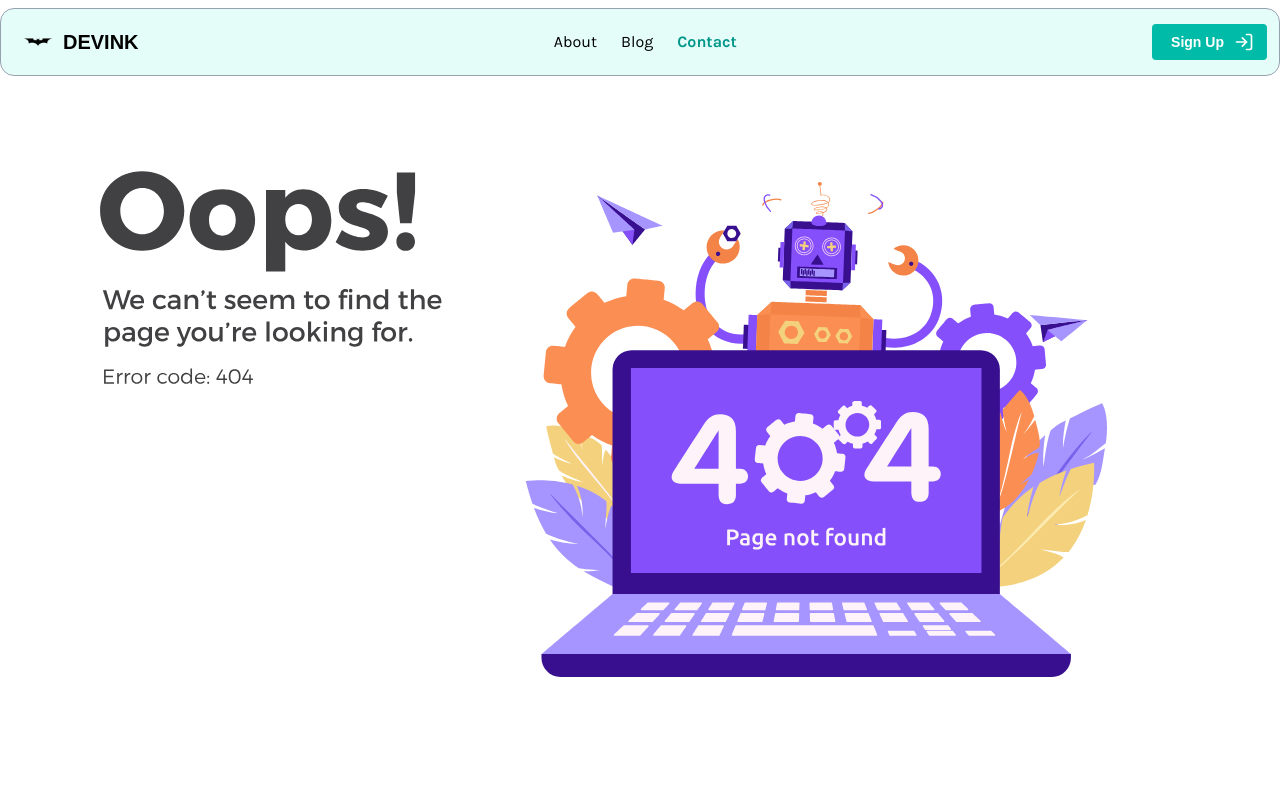
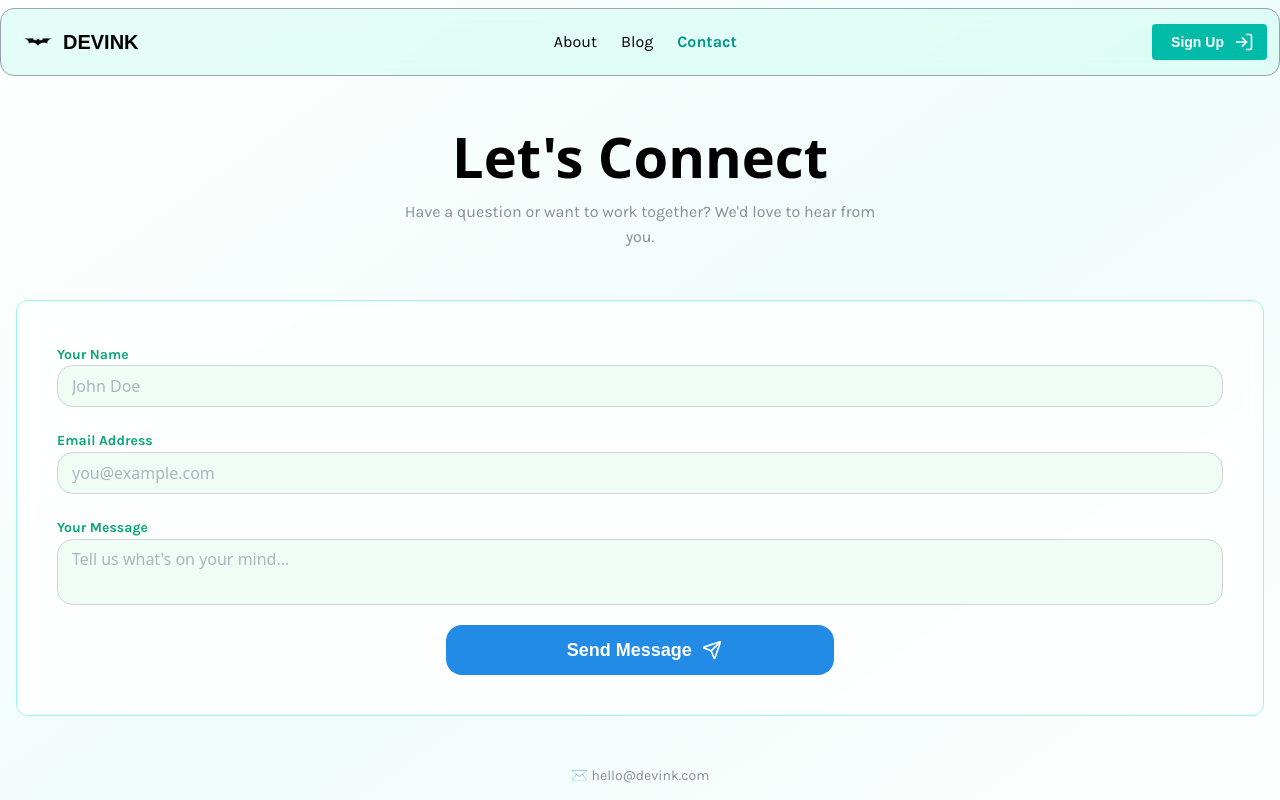
Before and after one commit to Ryusen9/devink, a Next.js app: page /contact in a window 1280 px wide. Before the commit this address had no page. Shown: the top 800 px of the page. Built offline with nearby package versions, Linux system fonts and the light colour scheme; a web font is replaced by a local one.

Commit message:
feat: add ContactPage component with animated form and validation; enhance Footer layout

```diff
--- a/src/Layouts/Footer/index.tsx
+++ b/src/Layouts/Footer/index.tsx
@@ -35,7 +35,7 @@ export function Footer({
 }: FooterProps = {}) {
   return (
     <footer className="pb-6 pt-16 lg:pb-8 lg:pt-24 border-t border-gray-300 mt-10">
-      <div className="px-4 lg:px-8">
+      <div className="px-4 lg:px-8 max-w-362.5 mx-auto">
         <div className="md:flex md:items-start md:justify-between">
           <div className="flex flex-col gap-y-4">
             <Link
--- a/src/app/(main)/about/components/WhoWeAreGrid.tsx
+++ b/src/app/(main)/about/components/WhoWeAreGrid.tsx
@@ -111,7 +111,7 @@ export default function WhoWeAreGrid() {
                 <Paper
                   shadow="sm"
                   radius="lg"
-                  className="bg-white text-center py-6 border border-teal-50 w-32! h-28!"
+                  className="bg-white text-center py-6 border border-teal-50 w-32! h-28! mx-auto!"
                 >
                   <Text
                     fw={800}
--- /dev/null
+++ b/src/app/(main)/contact/page.tsx
@@ -0,0 +1,254 @@
+"use client";
+
+import { useEffect, useRef, useState } from "react";
+import {
+  Container,
+  Text,
+  TextInput,
+  Textarea,
+  Button,
+  Box,
+  Stack,
+} from "@mantine/core";
+import { useForm } from "@mantine/form";
+import { Mail, Send } from "lucide-react";
+import gsap from "gsap";
+
+const ContactPage = () => {
+  const containerRef = useRef<HTMLDivElement>(null);
+  const titleRef = useRef<HTMLDivElement>(null);
+  const formRef = useRef<HTMLDivElement>(null);
+  const [loading, setLoading] = useState(false);
+  const [submitted, setSubmitted] = useState(false);
+
+  const form = useForm({
+    initialValues: {
+      name: "",
+      email: "",
+      message: "",
+    },
+    validate: {
+      name: (value) => (!value ? "Name is required" : null),
+      email: (value) =>
+        !value
+          ? "Email is required"
+          : !/^\S+@\S+$/.test(value)
+            ? "Invalid email"
+            : null,
+      message: (value) => (!value ? "Message is required" : null),
+    },
+  });
+
+  useEffect(() => {
+    const ctx = gsap.context(() => {
+      // Title animation
+      if (titleRef.current) {
+        gsap.fromTo(
+          titleRef.current,
+          { opacity: 0, y: 30 },
+          {
+            opacity: 1,
+            y: 0,
+            duration: 1,
+            ease: "power2.out",
+          },
+        );
+      }
+
+      // Form animation
+      if (formRef.current) {
+        gsap.fromTo(
+          formRef.current,
+          { opacity: 0, y: 40 },
+          {
+            opacity: 1,
+            y: 0,
+            duration: 1,
+            ease: "power2.out",
+            delay: 0.3,
+          },
+        );
+      }
+    }, containerRef);
+
+    return () => ctx.revert();
+  }, []);
+
+  const handleSubmit = async (values: typeof form.values) => {
+    setLoading(true);
+    try {
+      // Simulate API call
+      await new Promise((resolve) => setTimeout(resolve, 1200));
+
+      // Success animation
+      if (formRef.current) {
+        gsap.to(formRef.current, {
+          scale: 0.98,
+          opacity: 0.5,
+          duration: 0.2,
+          onComplete: () => {
+            setSubmitted(true);
+            form.reset();
+            setTimeout(() => {
+              setSubmitted(false);
+              gsap.to(formRef.current, {
+                scale: 1,
+                opacity: 1,
+                duration: 0.3,
+              });
+            }, 2000);
+          },
+        });
+      }
+    } catch (error) {
+      console.error("Error sending message:", error);
+    } finally {
+      setLoading(false);
+    }
+  };
+
+  return (
+    <div
+      ref={containerRef}
+      className="min-h-screen bg-gradient-to-br from-white via-teal-50 to-white py-20 md:py-32"
+    >
+      <Container size={1450}>
+        {/* Title Section */}
+        <Box ref={titleRef} mb={50} ta="center">
+          <Text
+            component="h1"
+            size="3.5rem"
+            fw={800}
+            mb="md"
+            className="text-teal-700"
+          >
+            {`Let's Connect`}
+          </Text>
+          <Text
+            size="md"
+            c="dimmed"
+            maw={500}
+            mx="auto"
+            className="text-gray-600"
+          >
+            {`Have a question or want to work together? We'd love to hear from
+            you.`}
+          </Text>
+        </Box>
+
+        {/* Contact Form */}
+        {submitted ? (
+          <Box ref={formRef} ta="center" py={60}>
+            <Box className="inline-block rounded-full bg-teal-100 p-4 mb-4">
+              <Mail size={40} className="text-teal-600" />
+            </Box>
+            <Text size="xl" fw={700} mb="xs" className="text-teal-700">
+              Message Sent!
+            </Text>
+            <Text size="md" c="dimmed">
+              {`Thank you for reaching out. We'll get back to you soon.`}
+            </Text>
+          </Box>
+        ) : (
+          <Box
+            ref={formRef}
+            p={40}
+            className="border border-teal-200 bg-white/80 backdrop-blur-sm"
+            style={{ borderRadius: "12px" }}
+          >
+            <form onSubmit={form.onSubmit(handleSubmit)}>
+              <Stack gap="lg">
+                <TextInput
+                  label={
+                    <Text fw={600} c="teal.7" size="sm">
+                      Your Name
+                    </Text>
+                  }
+                  placeholder="John Doe"
+                  radius="lg"
+                  size="md"
+                  {...form.getInputProps("name")}
+                  classNames={{
+                    input:
+                      "border-teal-200 focus:border-teal-500 focus:ring-teal-500",
+                  }}
+                  styles={{
+                    input: {
+                      backgroundColor: "#f0fdf4",
+                      borderColor: form.errors.name ? "#ef4444" : undefined,
+                    },
+                  }}
+                />
+
+                <TextInput
+                  label={
+                    <Text fw={600} c="teal.7" size="sm">
+                      Email Address
+                    </Text>
+                  }
+                  placeholder="you@example.com"
+                  radius="lg"
+                  size="md"
+                  {...form.getInputProps("email")}
+                  classNames={{
+                    input:
+                      "border-teal-200 focus:border-teal-500 focus:ring-teal-500",
+                  }}
+                  styles={{
+                    input: {
+                      backgroundColor: "#f0fdf4",
+                      borderColor: form.errors.email ? "#ef4444" : undefined,
+                    },
+                  }}
+                />
+
+                <Textarea
+                  label={
+                    <Text fw={600} c="teal.7" size="sm">
+                      Your Message
+                    </Text>
+                  }
+                  placeholder="Tell us what's on your mind..."
+                  radius="lg"
+                  size="md"
+                  minRows={5}
+                  {...form.getInputProps("message")}
+                  classNames={{
+                    input:
+                      "border-teal-200 focus:border-teal-500 focus:ring-teal-500",
+                  }}
+                  styles={{
+                    input: {
+                      backgroundColor: "#f0fdf4",
+                      borderColor: form.errors.message ? "#ef4444" : undefined,
+                    },
+                  }}
+                />
+
+                <Button
+                  type="submit"
+                  size="lg"
+                  radius="lg"
+                  className="bg-teal-600 w-2/6! mx-auto! hover:bg-teal-700 transition-all duration-300 font-semibold"
+                  disabled={loading}
+                  rightSection={loading ? null : <Send size={20} />}
+                >
+                  {loading ? "Sending..." : "Send Message"}
+                </Button>
+              </Stack>
+            </form>
+          </Box>
+        )}
+
+        {/* Footer Note */}
+        <Box mt={50} ta="center">
+          <Text size="sm" c="dimmed" className="text-gray-500">
+            ✉️ hello@devink.com
+          </Text>
+        </Box>
+      </Container>
+    </div>
+  );
+};
+
+export default ContactPage;
```
